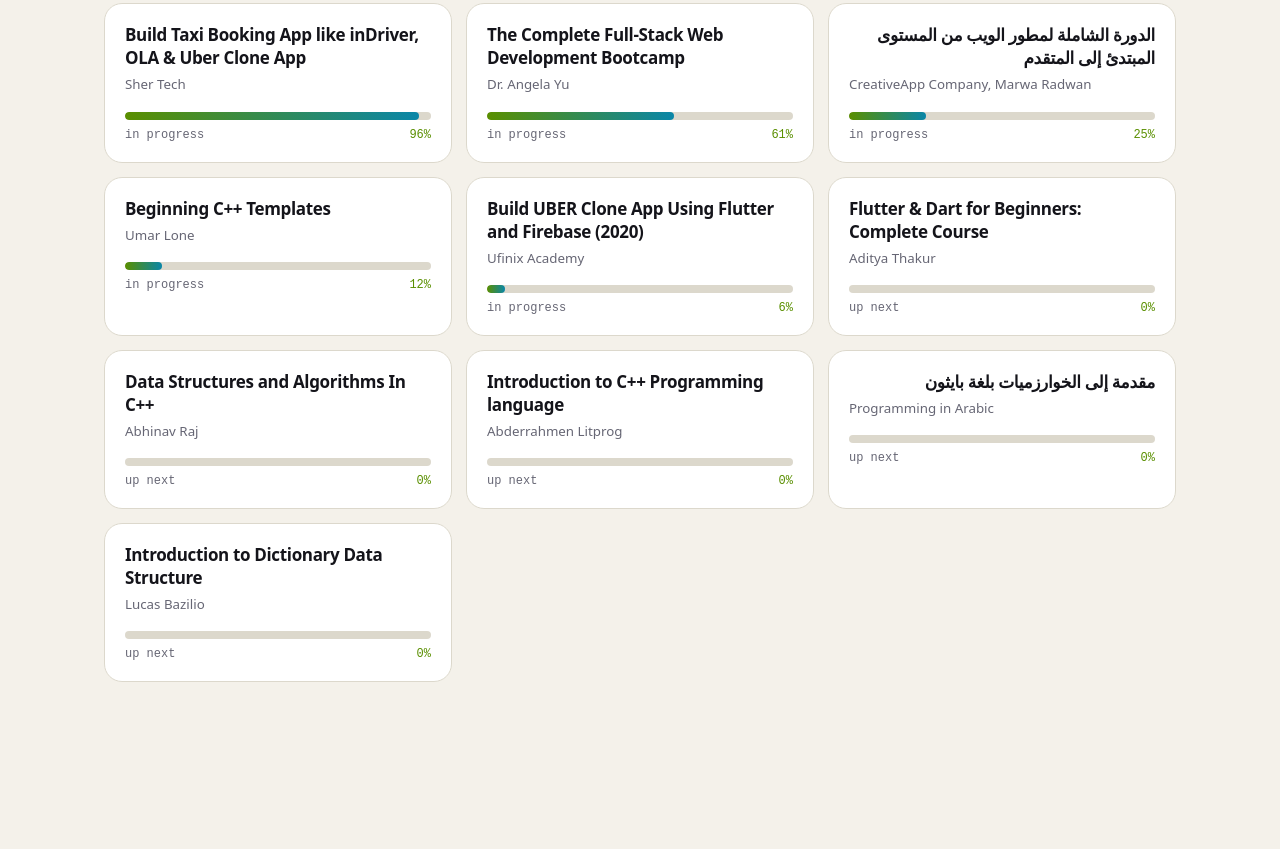
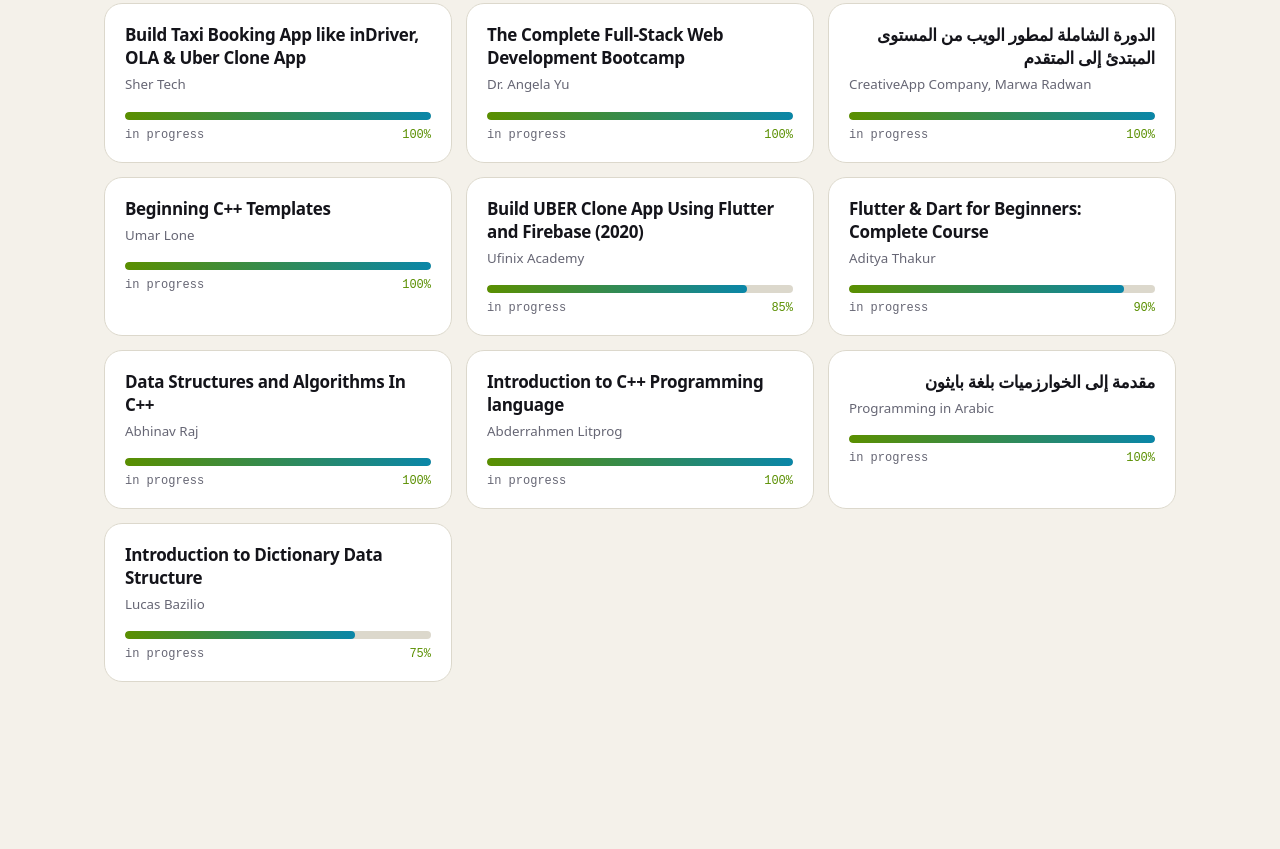
Before and after one commit to Hamoodasalim/MohammadCV, a plain HTML site: page index.html in a window 1280 px wide. Shown: the part 3172-4021 px from the top of the page. Drawn offline with Linux system fonts and the light colour scheme.

Commit message:
Update index.html

```diff
--- a/index.html
+++ b/index.html
@@ -136,7 +136,7 @@ var w=["HTML","CSS","JavaScript","Flutter","Dart","Coffee","Bugs fixed","Respons
 $("grid").innerHTML=PROJECTS.map(function(p,i){return '<div class="card" data-c="'+p.c+'"><div class="k">0'+(i+1)+' / '+p.c.toUpperCase()+'</div><h3>'+p.t+'</h3><p>'+p.d+'</p><a class="lk" href="'+p.u+'" target="_blank" rel="noopener">Open project ↗</a>'+(p.dl?' <a class="lk" style="margin-inline-start:18px" href="'+p.dl+'" rel="noopener">Download APK ↓</a>':'')+'<div class="t">'+p.s.map(function(s){return "<b>"+s+"</b>"}).join("")+'</div></div>'}).join("");
 $("tabs").onclick=function(e){var b=e.target.closest("button");if(!b)return;this.querySelectorAll("button").forEach(function(x){x.classList.remove("on")});b.classList.add("on");document.querySelectorAll(".card").forEach(function(c){c.classList.toggle("hide",b.dataset.f!=="all"&&c.dataset.c!==b.dataset.f)})};
 // courses
-var COURSES=[["Build Taxi Booking App like inDriver, OLA & Uber Clone App","Sher Tech",96],["The Complete Full-Stack Web Development Bootcamp","Dr. Angela Yu",61],["الدورة الشاملة لمطور الويب من المستوى المبتدئ إلى المتقدم","CreativeApp Company, Marwa Radwan",25],["Beginning C++ Templates","Umar Lone",12],["Build UBER Clone App Using Flutter and Firebase (2020)","Ufinix Academy",6],["Flutter & Dart for Beginners: Complete Course","Aditya Thakur",0],["Data Structures and Algorithms In C++","Abhinav Raj",0],["Introduction to C++ Programming language","Abderrahmen Litprog",0],["مقدمة إلى الخوارزميات بلغة بايثون","Programming in Arabic",0],["Introduction to Dictionary Data Structure","Lucas Bazilio",0]];
+var COURSES=[["Build Taxi Booking App like inDriver, OLA & Uber Clone App","Sher Tech",100],["The Complete Full-Stack Web Development Bootcamp","Dr. Angela Yu",100],["الدورة الشاملة لمطور الويب من المستوى المبتدئ إلى المتقدم","CreativeApp Company, Marwa Radwan",100],["Beginning C++ Templates","Umar Lone",100],["Build UBER Clone App Using Flutter and Firebase (2020)","Ufinix Academy",85],["Flutter & Dart for Beginners: Complete Course","Aditya Thakur",90],["Data Structures and Algorithms In C++","Abhinav Raj",100],["Introduction to C++ Programming language","Abderrahmen Litprog",100],["مقدمة إلى الخوارزميات بلغة بايثون","Programming in Arabic",100],["Introduction to Dictionary Data Structure","Lucas Bazilio",75]];
 $("cl").innerHTML=COURSES.map(function(c){return '<div class="co"><h3 dir="auto">'+c[0]+'</h3><small>'+c[1]+'</small><div class="bar"><i style="--w:'+c[2]+'%"></i></div><div class="pc"><span>'+(c[2]?'in progress':'up next')+'</span><b>'+c[2]+'%</b></div></div>'}).join("");
 new IntersectionObserver(function(e,o){if(e[0].isIntersecting){$("courses").classList.add("go");o.disconnect()}},{threshold:.15}).observe($("courses"));
 // cursor glow + theme
```
